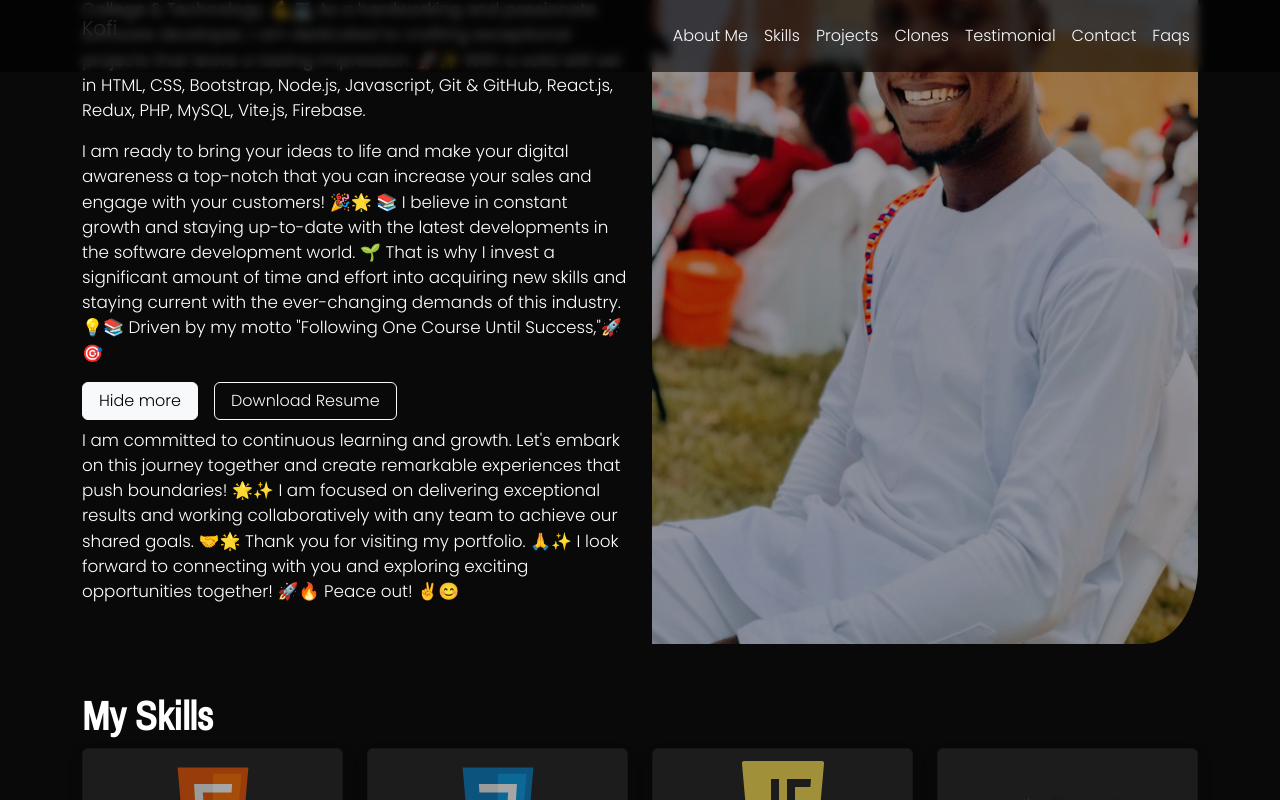
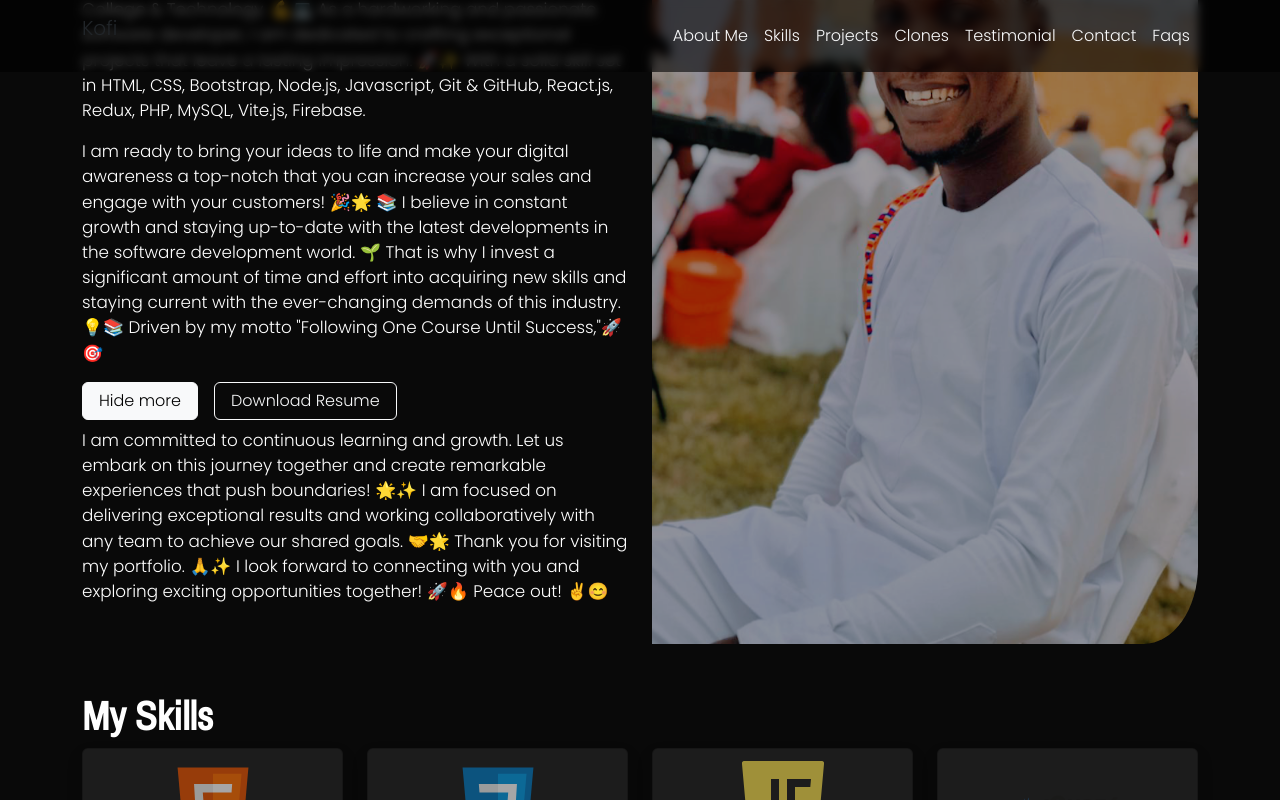
Before and after one commit to quophiBonney/solomonbonney, a Next.js app: page / in a window 1280 px wide. Both pictures are taken after a click on the button "Read more". Shown: the part 932-1732 px from the top of the page. Built offline with nearby package versions, Linux system fonts and the light colour scheme.

Commit message:
apostrophe still fixing

```diff
--- a/app/components/aboutme.jsx
+++ b/app/components/aboutme.jsx
@@ -50,7 +50,7 @@ const Aboutme = () => {
           </button>
           <Collapse in={open}>
             <p className="p">
-              I am committed to continuous learning and growth. Let's embark on
+              I am committed to continuous learning and growth. Let us embark on
               this journey together and create remarkable experiences that push
               boundaries! 🌟✨ I am focused on delivering exceptional results
               and working collaboratively with any team to achieve our shared
```
